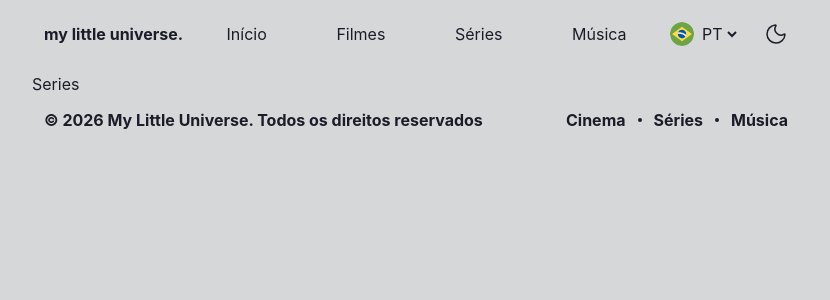
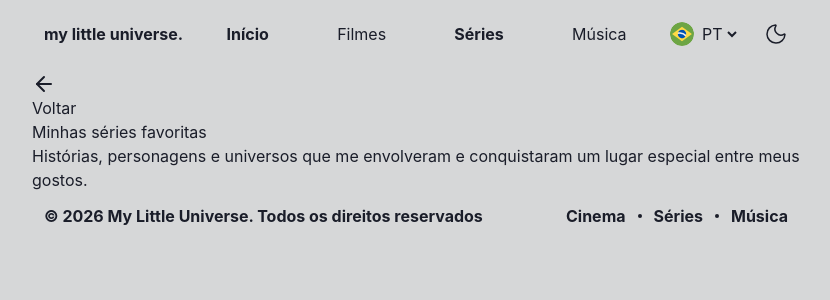
Before and after one commit to filipesilveira-dev/my-little-universe, a React (Vite) app: page /series in a window 1280 px wide. Shown: the top 300 px of the page, without its empty margins (224-1054 px from the left). Built offline with nearby package versions, Linux system fonts and the light colour scheme; a web font is replaced by a local one.

Commit message:
feat: estrutura base de voltar e textos em todas as páginas (link).

```diff
--- a/src/components/Navbar.tsx
+++ b/src/components/Navbar.tsx
@@ -2,14 +2,14 @@ import { useLocation } from "react-router-dom";
 import { useLanguage } from "../hooks/useLanguage";
 
 export default function Navbar() {
-    // Utiliza o texto presente no arquivo translation.ts, fornecido pelo custom hook useLanguage
+  // Utiliza o texto presente no arquivo translation.ts, fornecido pelo custom hook useLanguage
   const { t } = useLanguage();
   // O hook useLocation traz as informações da URL atual
   const location = useLocation();
   // Tipagem das âncoras em navbar
   type NavKey = "home" | "movies" | "series" | "music";
-  const navbarItems: { name: NavKey; ref: string }[] = [
-    { name: "home", ref: "#home" },
+  const navbarItems: { name: NavKey; ref: `#${string}` | `/${string}` }[] = [
+    { name: "home", ref: "/" },
     { name: "movies", ref: "#movies" },
     { name: "series", ref: "#series" },
     { name: "music", ref: "#music" },
@@ -17,8 +17,14 @@ export default function Navbar() {
   return (
     <ul className="hidden sm:flex flex-row justify-between w-100">
       {navbarItems.map((item) => {
-        // Logica idêntica ao Next.js: busca o que está na URL e compara com a referência da âncora. Caso ativo, uma estilização específica é aplicada
-        const isActive = location.hash === item.ref;
+        // Remove o "#" ou "/" do ref do item (ex: "#movies" ou "/movies" viram "movies")
+        const itemKey = item.ref.replace(/[#/]/g, "");
+        // Remove o "#" da hash atual da URL (ex: "#movies" vira "movies")
+        const currentHash = location.hash.replace("#", "");
+        // Remove a "/" do pathname atual da URL (ex: "/movies" vira "movies")
+        const currentPath = location.pathname.replace("/", "");
+        // Logica idêntica ao Next.js: busca o que está na URL e compara com a referência da âncora/link. Caso ativo, uma estilização específica é aplicada
+        const isActive = itemKey === currentHash || itemKey === currentPath;
 
         return (
           <a
--- a/src/pages/Movies.tsx
+++ b/src/pages/Movies.tsx
@@ -1,9 +1,14 @@
 import { useLanguage } from "../hooks/useLanguage";
+import { Link } from "react-router-dom";
+import { ArrowLeft } from "lucide-react";
 
 export default function Movies() {
   const { t } = useLanguage();
   return (
     <section>
+      <Link to="/">
+      <ArrowLeft/><span>Voltar</span>
+      </Link>
       <h1>{t.movies.title}</h1>
       <p>{t.movies.paragraph}</p>
     </section>
--- a/src/pages/Music.tsx
+++ b/src/pages/Music.tsx
@@ -1,5 +1,16 @@
-export default function Music(){
-    return(
-        <h1>Music</h1>
-    )
+import { useLanguage } from "../hooks/useLanguage";
+import { Link } from "react-router-dom";
+import { ArrowLeft } from "lucide-react";
+
+export default function Music() {
+  const { t } = useLanguage();
+  return (
+    <section>
+      <Link to="/">
+      <ArrowLeft/><span>Voltar</span>
+      </Link>
+      <h1>{t.music.title}</h1>
+      <p>{t.music.paragraph}</p>
+    </section>
+  );
 }
--- a/src/pages/NotFound.tsx
+++ b/src/pages/NotFound.tsx
@@ -1,8 +1,14 @@
+import { Link } from "react-router-dom";
+import { ArrowLeft } from "lucide-react";
+
 export default function NotFound() {
   return (
-    <main>
+    <section>
+      <Link to="/">
+      <ArrowLeft/><span>Voltar</span>
+      </Link>
       <h1>Página não encontrada</h1>
       <p>O endereço acessado não corresponde a uma página disponível.</p>
-    </main>
+    </section>
   )
 }
--- a/src/pages/Series.tsx
+++ b/src/pages/Series.tsx
@@ -1,5 +1,16 @@
-export default function Series(){
-    return(
-        <h1>Series</h1>
-    )
+import { useLanguage } from "../hooks/useLanguage";
+import { Link } from "react-router-dom";
+import { ArrowLeft } from "lucide-react";
+
+export default function Series() {
+  const { t } = useLanguage();
+  return (
+    <section>
+      <Link to="/">
+      <ArrowLeft/><span>Voltar</span>
+      </Link>
+      <h1>{t.series.title}</h1>
+      <p>{t.series.paragraph}</p>
+    </section>
+  );
 }
```
